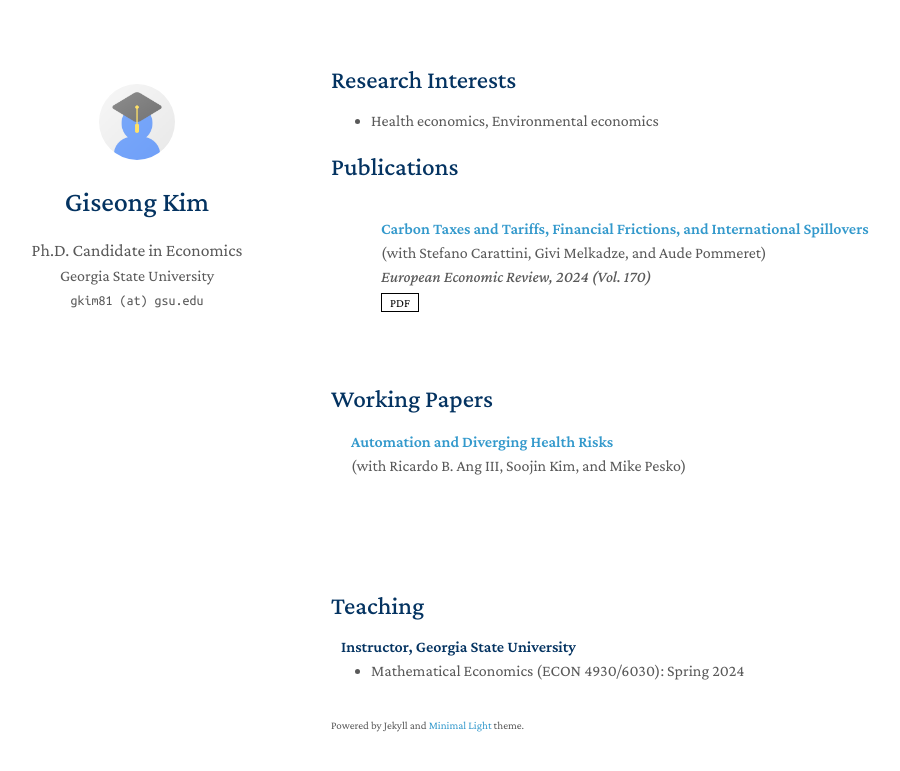
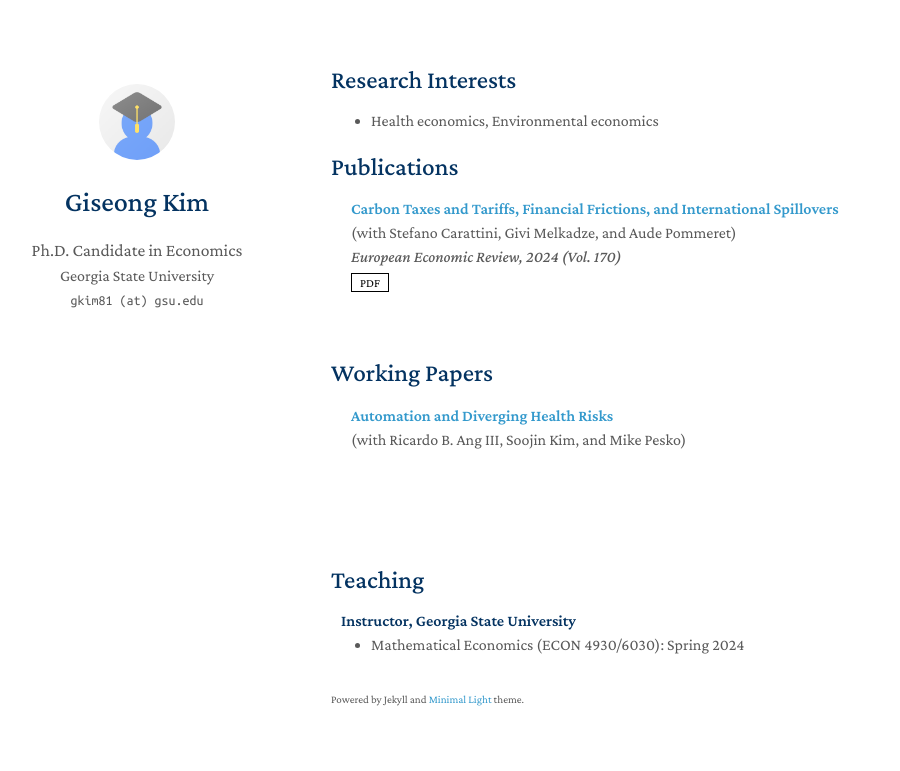
Before and after one commit to giseong-kim/giseong-kim.github.io, a Jekyll site: the page built from index.md, in a window 1280 px wide. Shown: the top 771 px of the page, without its empty margins (139-1039 px from the left). Built offline with Jekyll 4.4.1, drawn with Linux system fonts in a browser that asks for light colours; a style sheet for code colours, icons or effects is not loaded.

Commit message:
Update publications.md

```diff
--- a/_includes/publications.md
+++ b/_includes/publications.md
@@ -7,14 +7,6 @@
 
 <li>
 <div class="pub-row">
-  <div class="col-sm-3 abbr" style="position: relative;padding-right: 15px;padding-left: 15px;">
-    {% if link.image %}
-    <img src="{{ link.image }}" class="teaser img-fluid z-depth-1" style="width=100;height=40%">
-    {% if link.conference_short %}
-    <abbr class="badge">{{ link.conference_short }}</abbr>
-    {% endif %}
-    {% endif %}
-  </div>
   <div class="col-sm-9" style="position: relative;padding-right: 15px;padding-left: 20px;">
       <div class="title"><a href="{{ link.pdf }}">{{ link.title }}</a></div>
       <div class="author">{{ link.authors }}</div>
```
